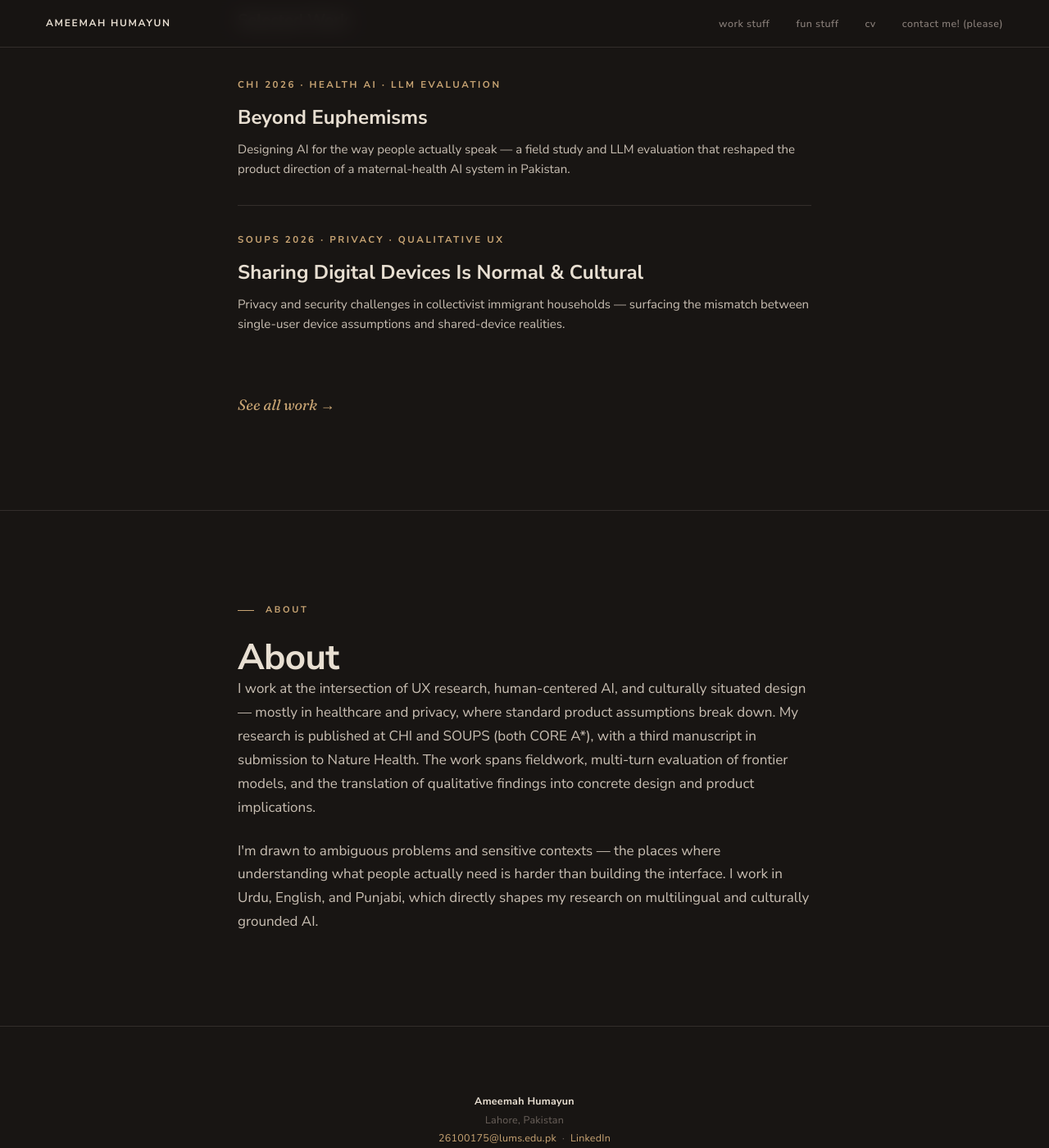
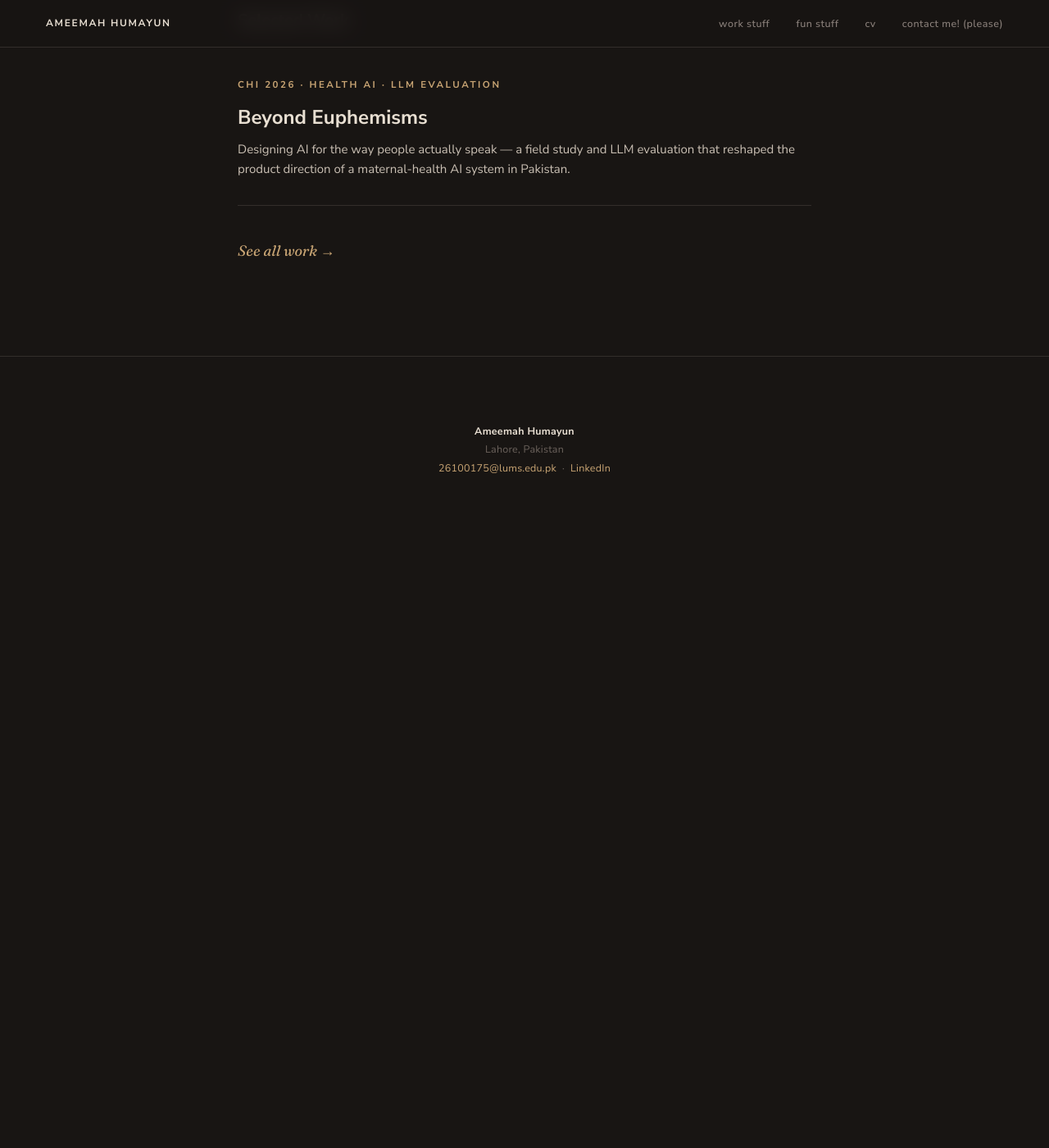
Before and after one commit to ameemahumayun/ameemahumayun.github.io, a Jekyll site: the page built from index.html, in a window 1280 px wide and 1400 px high, scrolled down 629 px. Shown: the whole window at 82% size. Built offline with Jekyll 4.4.1, drawn with Linux system fonts in a browser that asks for light colours; after the commit the page ends 1259 px from its top, so only the background shows below that.

Commit message:
Update index.html

```diff
--- a/index.html
+++ b/index.html
@@ -38,27 +38,17 @@ description: Mixed-methods UX researcher working on human-centered AI for health
           <p style="margin-top:6px;">Designing AI for the way people actually speak — a field study and LLM evaluation that reshaped the product direction of a maternal-health AI system in Pakistan.</p>
         </a>
       </div>
-      <div class="outcome" style="padding:2rem 0;">
+      <!-- <div class="outcome" style="padding:2rem 0;">
         <a href="{{ '/work/' | relative_url }}" style="display:block;">
           <div class="eyebrow" style="margin-bottom:10px;">SOUPS 2026 · Privacy · Qualitative UX</div>
           <strong style="font-size:1.5rem;color:var(--color-text-strong);">Sharing Digital Devices Is Normal &amp; Cultural</strong>
           <p style="margin-top:6px;">Privacy and security challenges in collectivist immigrant households — surfacing the mismatch between single-user device assumptions and shared-device realities.</p>
         </a>
       </div>
-    </div>
+    </div> -->
 
     <p style="margin-top:2.5rem;">
       <a href="{{ '/work/' | relative_url }}" class="serif" style="font-size:1.125rem;">See all work &rarr;</a>
     </p>
   </div>
 </section>
-
-<!-- ABOUT -->
-<section class="section" id="about">
-  <div class="container">
-    <div class="section-num">About</div>
-    <h2>About</h2>
-    <p>I work at the intersection of UX research, human-centered AI, and culturally situated design — mostly in healthcare and privacy, where standard product assumptions break down. My research is published at CHI and SOUPS (both CORE A*), with a third manuscript in submission to Nature Health. The work spans fieldwork, multi-turn evaluation of frontier models, and the translation of qualitative findings into concrete design and product implications.</p>
-    <p>I'm drawn to ambiguous problems and sensitive contexts — the places where understanding what people actually need is harder than building the interface. I work in Urdu, English, and Punjabi, which directly shapes my research on multilingual and culturally grounded AI.</p>
-  </div>
-</section>
```
